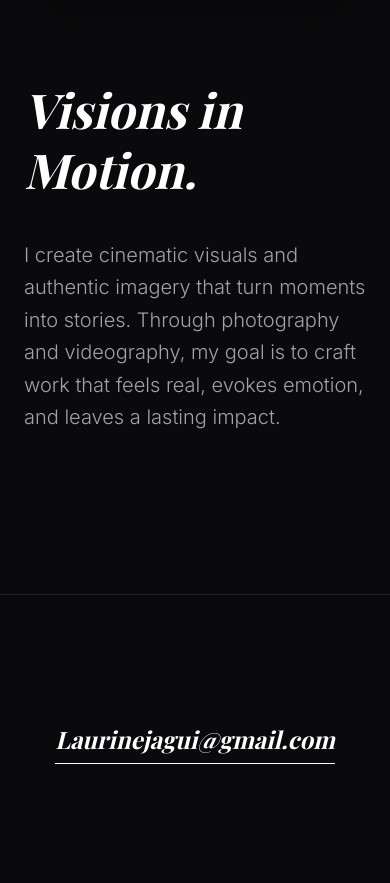
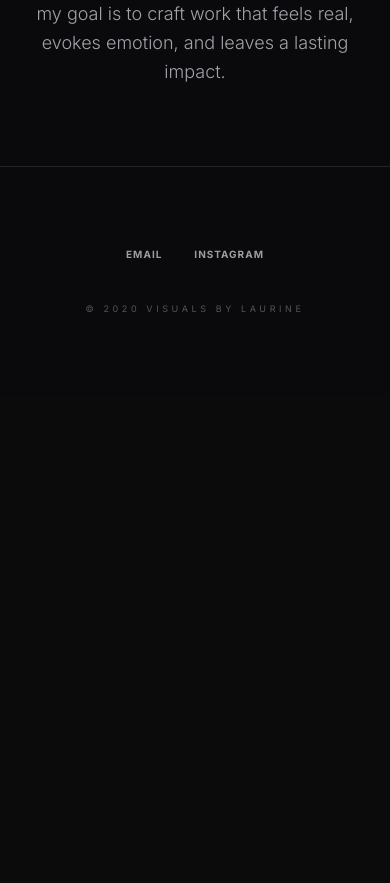
Before and after one commit to KCTD16/VBL-Portfolio, a Flask app: page / in a window 390 px wide. Shown: the part 3832-4715 px from the top of the page. After the commit the page ends 4144 px from the top, so only its background shows below. Run offline with Flask 3, Linux system fonts and the light colour scheme; some libraries are stand-ins or nearby versions; some web fonts are replaced.

Commit message:
Update data.py and index.html for improved SEO, accessibility, and user experience

```diff
--- a/data.py
+++ b/data.py
@@ -8,14 +8,14 @@ BIO = {
     "experience": "8+ Years",
     "est_year": "2020",
     "bio": "I create cinematic visuals and authentic imagery that turn moments into stories. Through photography and videography, my goal is to craft work that feels real, evokes emotion, and leaves a lasting impact.",
-    # f_auto = automatic format (WebP for Chrome, etc), q_auto = automatic compression
     "hero_video": "https://res.cloudinary.com/dtnypuixy/video/upload/f_auto,q_auto/v1778262526/vblvid.mp4",
     "content_photo": "https://res.cloudinary.com/dtnypuixy/image/upload/f_auto,q_auto/v1778262760/content-photo.jpg",
     "contact": {
         "email": "Laurinejagui@gmail.com",
-        "instagram": "instagram.com/visualsbylaurine"
+        "instagram": "https://instagram.com/visualsbylaurine"
     }
 }
+# ... keep projects the same
 
 PROJECTS = [
     {"id": "1", "title": "KLAT x Alex Spencer", "video": "https://res.cloudinary.com/dtnypuixy/video/upload/f_auto,q_auto/klat-project.MP4", "is_video": True, "tags": ["Cinema"]},
--- a/templates/index.html
+++ b/templates/index.html
@@ -2,13 +2,8 @@
 <html lang="en" data-theme="option1">
 <head>
     <meta charset="UTF-8">
-    <meta name="viewport" content="width=device-width, initial-scale=1.0">
+    <meta name="viewport" content="width=device-width, initial-scale=1.0, maximum-scale=1.0, user-scalable=no">
     <title>VBL | {{ bio.full_name }}</title>
-
-    <!-- SEO & Previews -->
-    <meta name="description" content="{{ bio.bio }}">
-    <meta property="og:title" content="VBL | {{ bio.full_name }}">
-    <meta property="og:image" content="{{ bio.content_photo }}">
 
     <script src="https://cdn.tailwindcss.com"></script>
     <link rel="stylesheet" href="https://cdnjs.cloudflare.com/ajax/libs/font-awesome/6.4.0/css/all.min.css">
@@ -16,69 +11,72 @@
 
     <style>
         :root { --bg-primary: #ffffff; --text-primary: #000000; --border-color: rgba(0,0,0,0.08); }
-        [data-theme='option1'] { --bg-primary: #0a0a0c; --text-primary: #ffffff; --border-color: rgba(255, 255, 255, 0.1); }
+        [data-theme='option1'] { --bg-primary: #0a0a0c; --text-primary: #ffffff; --border-color: rgba(255,255,255,0.1); }
 
-        body { background-color: var(--bg-primary); color: var(--text-primary); font-family: 'Inter', sans-serif; transition: background-color 0.8s ease; overflow-x: hidden; opacity: 0; animation: pageFade 1.2s forwards; }
-        @keyframes pageFade { from { opacity: 0; } to { opacity: 1; } }
+        html { scroll-behavior: smooth; -webkit-font-smoothing: antialiased; }
+        body { background-color: var(--bg-primary); color: var(--text-primary); font-family: 'Inter', sans-serif; overflow-x: hidden; }
 
-        /* Global Film Grain */
-        .film-grain {
-            position: fixed; top: 0; left: 0; width: 100%; height: 100%; pointer-events: none; z-index: 9999;
-            background: url('https://grainy-gradients.vercel.app/noise.svg'); opacity: 0.04; contrast: 120%;
+        /* Mobile specific adjustments */
+        @media (max-width: 768px) {
+            .hero-title { font-size: 5rem !important; }
+            #custom-cursor { display: none !important; } /* Hide star on touch screens */
         }
 
-        @media (pointer: fine) { body, a, button, .group, .cursor-pointer { cursor: none !important; } }
+        .film-grain { position: fixed; top: 0; left: 0; width: 100%; height: 100%; pointer-events: none; z-index: 9999; background: url('https://grainy-gradients.vercel.app/noise.svg'); opacity: 0.04; }
 
+        @media (pointer: fine) { body, a, button, .project-card { cursor: none !important; } }
         #custom-cursor {
             position: fixed; top: 0; left: 0; width: 35px; height: 35px; background: white; pointer-events: none;
             z-index: 10000; mix-blend-mode: difference; clip-path: polygon(50% 0%, 61% 35%, 98% 35%, 68% 57%, 79% 91%, 50% 70%, 21% 91%, 32% 57%, 2% 35%, 39% 35%);
-            will-change: transform; transition: opacity 0.3s ease;
+            will-change: transform; transition: opacity 0.3s ease; opacity: 0;
         }
 
         .reveal { opacity: 0; transform: translateY(20px); transition: all 0.8s cubic-bezier(0.2, 0.8, 0.2, 1); }
         .reveal.active { opacity: 1; transform: translateY(0); }
         .font-editorial { font-family: 'Playfair Display', serif; }
-        #lightbox { position: fixed; inset: 0; z-index: 1000; background: rgba(0,0,0,0.98); display: none; align-items: center; justify-content: center; padding: 20px; }
+        #lightbox { position: fixed; inset: 0; z-index: 1000; background: rgba(0,0,0,0.98); display: none; align-items: center; justify-content: center; }
     </style>
 </head>
-<body id="home">
+<body>
     <div class="film-grain"></div>
     <div id="custom-cursor"></div>
 
-    <nav class="fixed top-0 w-full z-[100] p-8 md:p-12 flex justify-between items-center mix-blend-difference text-white">
-        <div class="font-editorial italic text-2xl">VBL</div>
-        <div class="flex gap-8 text-[10px] uppercase font-bold tracking-[0.4em]">
+    <nav class="fixed top-0 w-full z-[100] p-6 md:p-12 flex justify-between items-center mix-blend-difference text-white">
+        <div class="font-editorial italic text-xl md:text-2xl">VBL</div>
+        <div class="flex gap-6 md:gap-12 text-[9px] md:text-[10px] uppercase font-bold tracking-[0.3em]">
             <a href="/">Home</a>
-            <a href="/archive">Full Works</a>
+            <a href="{{ url_for('archive') }}">Full Works</a>
             <a href="#content">Content</a>
         </div>
     </nav>
 
-    <div id="lightbox" onclick="closeLightbox()"><div id="lightbox-content" class="w-full h-full flex items-center justify-center"></div></div>
+    <div id="lightbox" onclick="closeLightbox()"><div id="lightbox-content" class="w-full h-full flex items-center justify-center p-4"></div></div>
 
     <!-- Hero -->
-    <section class="relative h-screen flex items-center justify-center bg-black">
-        <video autoplay loop muted playsinline preload="auto" class="absolute inset-0 w-full h-full object-cover opacity-60">
+    <section class="relative h-screen flex items-center justify-center bg-black px-6">
+        <video id="hero-video" autoplay loop muted playsinline preload="auto" class="absolute inset-0 w-full h-full object-cover opacity-60">
             <source src="{{ bio.hero_video }}" type="video/mp4">
         </video>
-        <h1 class="relative z-10 text-7xl md:text-9xl font-editorial italic tracking-tighter text-white">{{ bio.name }}</h1>
+        <h1 class="relative z-10 hero-title text-7xl md:text-9xl font-editorial italic tracking-tighter text-center">{{ bio.name }}</h1>
     </section>
 
     <!-- Archive -->
-    <section id="gallery" class="py-32 px-6 md:px-12 bg-[var(--bg-secondary)]">
+    <section id="gallery" class="py-20 md:py-32 px-6 md:px-12 bg-[var(--bg-secondary)]">
         <div class="max-w-6xl mx-auto">
-            <div class="reveal flex justify-between items-end mb-20 border-b border-[var(--border-color)] pb-6">
+            <div class="reveal flex justify-between items-end mb-12 md:mb-20 border-b border-[var(--border-color)] pb-6">
                 <h2 class="text-3xl font-editorial italic">The Archive</h2>
-                <p class="text-[10px] uppercase tracking-widest opacity-40">Selected Projects</p>
+                <a href="{{ url_for('archive') }}" class="text-[9px] uppercase tracking-widest opacity-60 border-b border-current pb-1">View All</a>
             </div>
-            <div class="grid grid-cols-1 md:grid-cols-2 lg:grid-cols-3 gap-16">
+
+            <div class="grid grid-cols-1 md:grid-cols-2 lg:grid-cols-3 gap-12 md:gap-16">
                 {% for project in projects %}
                 <div class="reveal group cursor-pointer project-card" onclick="openLightbox('{{ project.is_video }}', '{{ project.video if project.is_video else project.image }}')">
                     <div class="aspect-[16/11] overflow-hidden bg-zinc-900 mb-6 shadow-2xl relative">
                         {% if project.is_video %}
-                            <video loop muted playsinline class="w-full h-full object-cover grayscale group-hover:grayscale-0"><source src="{{ project.video }}" type="video/mp4"></video>
+                            <video loop muted playsinline preload="metadata" class="project-video-element w-full h-full object-cover md:grayscale group-hover:grayscale-0"><source src="{{ project.video }}" type="video/mp4"></video>
+                            <div class="absolute top-4 right-4 text-white/50"><i class="fas fa-play text-[8px]"></i></div>
                         {% else %}
-                            <img src="{{ project.image }}" loading="lazy" class="w-full h-full object-cover grayscale group-hover:grayscale-0 transition-transform duration-700 group-hover:scale-105">
+                            <img src="{{ project.image }}" loading="lazy" class="w-full h-full object-cover md:grayscale group-hover:grayscale-0 transition-transform duration-700 group-hover:scale-105">
                         {% endif %}
                     </div>
                     <h3 class="uppercase text-[11px] font-bold tracking-widest">{{ project.title }}</h3>
@@ -89,46 +87,60 @@
     </section>
 
     <!-- Bio -->
-    <section id="content" class="py-40 px-6 md:px-12 flex flex-col md:flex-row gap-20 items-start">
-        <div class="reveal w-full md:w-1/4"><div class="aspect-[3/4] overflow-hidden shadow-2xl"><img src="{{ bio.content_photo }}" class="w-full h-full object-cover"></div></div>
-        <div class="reveal md:pt-4">
-            <h2 class="text-5xl md:text-8xl font-editorial italic mb-10 leading-tight">Visions in <br>Motion.</h2>
-            <p class="text-xl md:text-2xl font-light max-w-2xl text-zinc-400 leading-relaxed">{{ bio.bio }}</p>
+    <section id="content" class="py-20 md:py-40 px-6 md:px-12 flex flex-col md:flex-row gap-12 md:gap-20 items-center md:items-start">
+        <div class="reveal w-full md:w-1/3"><div class="aspect-[3/4] overflow-hidden shadow-2xl"><img src="{{ bio.content_photo }}" class="w-full h-full object-cover"></div></div>
+        <div class="reveal flex-1 text-center md:text-left">
+            <h2 class="text-5xl md:text-8xl font-editorial italic mb-8 leading-tight">Visions in <br>Motion.</h2>
+            <p class="text-lg md:text-2xl font-light max-w-2xl text-zinc-400 leading-relaxed">{{ bio.bio }}</p>
         </div>
     </section>
 
-    <footer class="py-32 text-center border-t border-[var(--border-color)]">
-        <a href="mailto:{{ bio.contact.email }}" class="text-2xl md:text-4xl font-editorial italic hover:opacity-50 transition border-b border-white pb-2">{{ bio.contact.email }}</a>
+    <footer class="py-20 text-center border-t border-[var(--border-color)]">
+        <div class="mb-10 flex justify-center gap-8 text-[10px] font-bold uppercase tracking-widest opacity-60">
+            <a href="mailto:{{ bio.contact.email }}" class="hover:text-white transition">Email</a>
+            <a href="{{ bio.contact.instagram }}" target="_blank" class="hover:text-white transition">Instagram</a>
+        </div>
+        <p class="text-[9px] uppercase tracking-[0.4em] opacity-30">© {{ bio.est_year }} Visuals By Laurine</p>
     </footer>
 
-    <button onclick="toggleTheme()" class="fixed bottom-8 right-8 w-14 h-14 rounded-full bg-[var(--text-primary)] text-[var(--bg-primary)] flex items-center justify-center shadow-2xl z-[10000] hover:scale-110 transition">
-        <i id="theme-icon" class="fas fa-moon"></i>
+    <button onclick="toggleTheme()" class="fixed bottom-6 right-6 w-12 h-12 rounded-full bg-[var(--text-primary)] text-[var(--bg-primary)] flex items-center justify-center shadow-2xl z-[10000]">
+        <i id="theme-icon" class="fas fa-moon text-sm"></i>
     </button>
 
     <script>
         const obs = new IntersectionObserver((es) => { es.forEach(e => { if (e.isIntersecting) e.target.classList.add('active'); }); }, { threshold: 0.1 });
         document.querySelectorAll('.reveal').forEach(el => obs.observe(el));
 
+        // Video Scroll Observer for Mobile
+        const videoObs = new IntersectionObserver((entries) => {
+            entries.forEach(entry => {
+                const vid = entry.target.querySelector('video');
+                if (vid) {
+                    if (entry.isIntersecting) vid.play().catch(() => {});
+                    else vid.pause();
+                }
+            });
+        }, { threshold: 0.6 });
+        document.querySelectorAll('.project-card').forEach(card => videoObs.observe(card));
+
         const cursor = document.getElementById('custom-cursor');
         let isHovering = false;
         document.addEventListener('mousemove', (e) => {
             cursor.style.opacity = '1';
-            cursor.style.transform = `translate3d(${e.clientX}px, ${e.clientY}px, 0) translate(-50%, -50%) scale(${isHovering ? 1.6 : 1})`;
+            cursor.style.transform = `translate3d(${e.clientX}px, ${e.clientY}px, 0) translate(-50%, -50%) scale(${isHovering ? 1.5 : 1})`;
         });
 
         function openLightbox(isVid, src) {
             const lb = document.getElementById('lightbox');
             lb.style.display = 'flex';
-            document.getElementById('lightbox-content').innerHTML = isVid === 'True' ? `<video controls autoplay class="max-w-full max-h-[85vh]"><source src="${src}" type="video/mp4"></video>` : `<img src="${src}" class="max-w-full max-h-[85vh] object-contain">`;
+            document.getElementById('lightbox-content').innerHTML = isVid === 'True' ? `<video controls autoplay class="max-w-full max-h-[80vh] shadow-2xl"><source src="${src}" type="video/mp4"></video>` : `<img src="${src}" class="max-w-full max-h-[80vh] object-contain">`;
         }
         function closeLightbox() { document.getElementById('lightbox').style.display = 'none'; }
 
-        document.querySelectorAll('.project-card').forEach(card => {
-            const vid = card.querySelector('video');
-            card.onmouseenter = () => { if(vid) vid.play(); isHovering = true; };
-            card.onmouseleave = () => { if(vid) vid.pause(); isHovering = false; };
+        document.querySelectorAll('a, button, .project-card').forEach(el => {
+            el.onmouseenter = () => isHovering = true;
+            el.onmouseleave = () => isHovering = false;
         });
-        document.querySelectorAll('a, button').forEach(el => { el.onmouseenter = () => isHovering = true; el.onmouseleave = () => isHovering = false; });
 
         function toggleTheme() {
             const h = document.documentElement;
```
